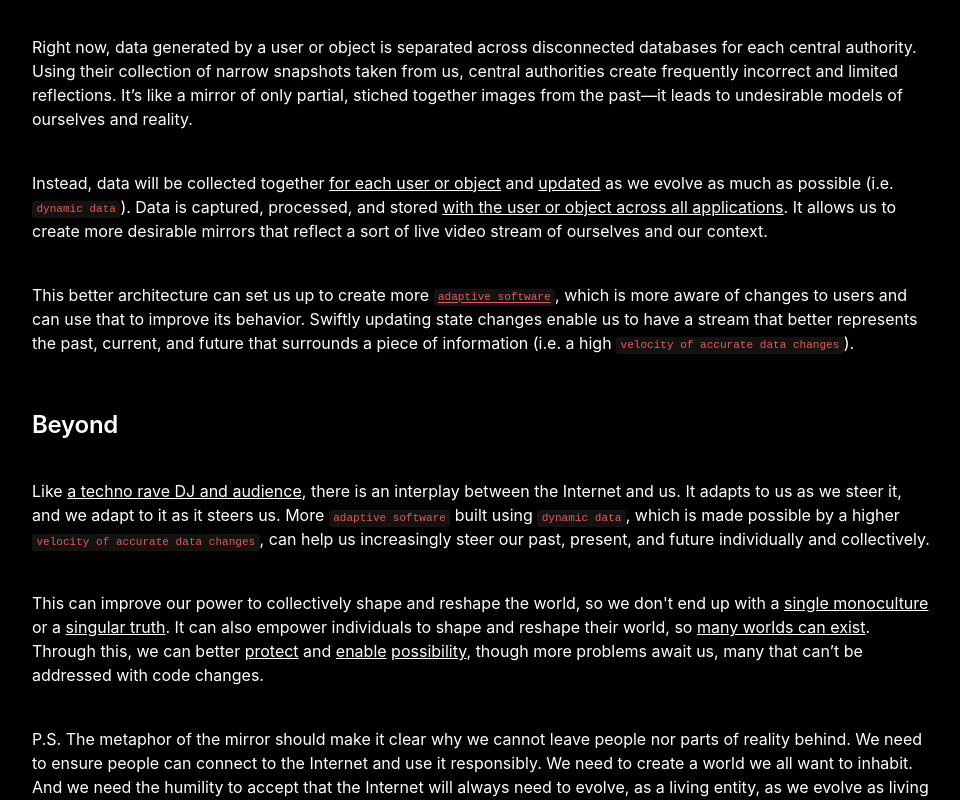
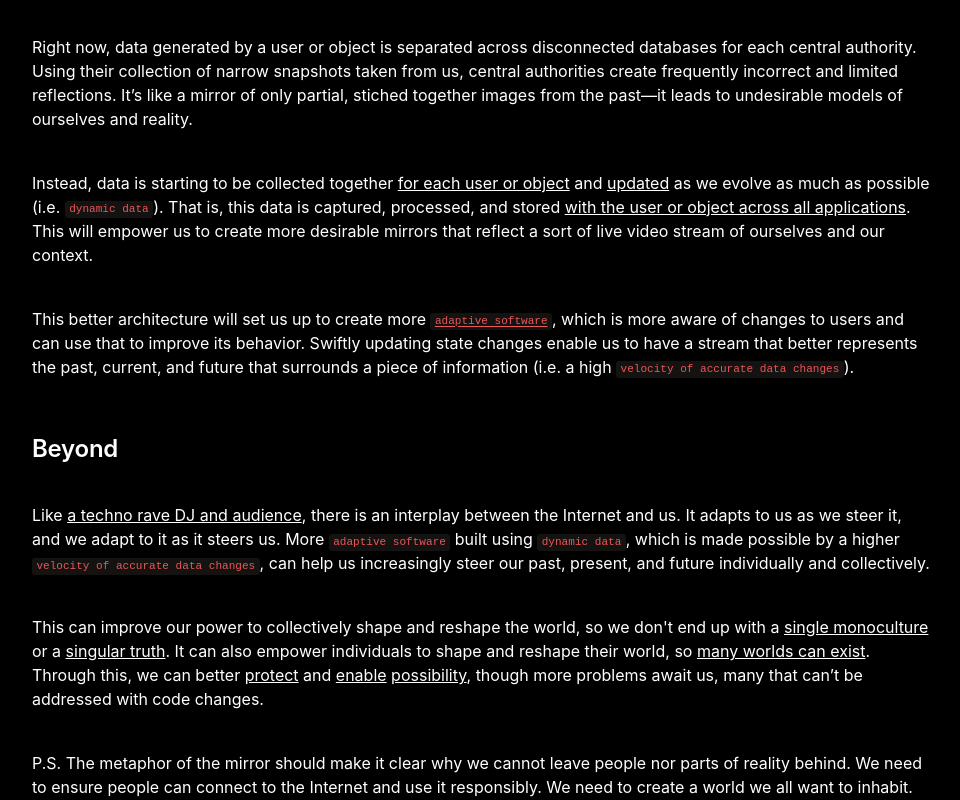
Before and after one commit to TyDunn/manyworlds.world, a plain HTML site: page index.html in a window 1280 px wide. Shown: the part 1581-2381 px from the top of the page, without its empty margins (158-1118 px from the left). Drawn offline with Linux system fonts and the light colour scheme.

Commit message:
Version 0.2.1

```diff
--- a/index.html
+++ b/index.html
@@ -7,7 +7,7 @@
 	<link rel="shortcut icon" type="image/png" href="circle.png"/>
 </head>
 <body><article id="48d1317c-5cf8-4a64-88f5-f1d340519ecc" class="page sans">
-<blockquote id="982fac99-e39a-4b35-beb8-3decf993b14a" class="">TL;DR: The Internet wants the world to remain <a href="https://www.youtube.com/watch?v=cR9MELDeS5o">something we make and can just as easily make differently</a> and become <a href="https://pluriverse.world/">a world where many worlds may fit</a>. For this end, it is beginning to refactor the architecture to better support <code>adaptive software</code>, <code>dynamic data</code>,  and a higher <code>velocity of accurate data changes</code> more generally. This is an early draft, so please ask before sharing with others.</blockquote>
+<blockquote id="982fac99-e39a-4b35-beb8-3decf993b14a" class="">TL;DR: The Internet wants the world to remain <a href="https://www.youtube.com/watch?v=cR9MELDeS5o">something we make and could just as easily make differently</a> and become <a href="https://pluriverse.world/">a world where many worlds may fit</a>. For this end, it is beginning to refactor the architecture to better support <code>adaptive software</code>, <code>dynamic data</code>,  and a higher <code>velocity of accurate data changes</code> more generally. This is an early draft, so please ask before sharing with others.</blockquote>
 <h2 id="6b721e81-e54a-400d-ba31-e95231e0c022" class="">Current</h2>
 <p id="0a08b655-d43d-4ffa-9444-af8e4a4d5f23" class="">Software does not just <a href="https://future.a16z.com/software-is-eating-the-world/">eat the world</a>; software first creates a mirror of the world and then <a href="https://wtf.tw/ref/agre_1994.pdf">we restructure ourselves</a> until it fits. Despite the <a href="https://mattturck.com/data2021/">many layers of abstraction</a>, all software development seems to ultimately contribute towards creating a more convincing reflection of either <a href="https://pudding.cool/2021/03/love-and-ai/">ourselves</a> (from <code>user_id</code> to <code>AI</code>) or the <a href="http://johnsalvatier.org/blog/2017/reality-has-a-surprising-amount-of-detail">reality that surrounds us</a> (from <code>object_id</code> to <code>VR</code>).</p><p id="00869510-1562-4284-bae3-ace18f60fdc5" class="">
 </p><p id="b4a1c6f4-3a90-4b96-b2ec-d713c9d5724d" class="">When <a href="https://reallifemag.com/fair-warning/">we believe a part of the mirror fits our desired selves and reality</a>, we press play on that software program and something people want done is automated, merging the mirror and reality into one. If we don't believe it fits, we adjust the reflection or <a href="https://www.wired.com/2013/11/software-is-reorganizing-the-world-and-cloud-formations-could-lead-to-physical-nations/">reorganize ourselves</a> until it is acceptable and then press play again, automating and merging again.</p><p id="f04421d1-bd36-440d-869d-9ed9f1abc68e" class="">
@@ -20,8 +20,8 @@
 </p><p id="86182df4-10fb-4e3f-a626-2a0a8cc08dab" class=""><a href="https://ipfs.io/ipfs/QmZL4eT1gxnE168Pmw3KyejW6fUfMNzMgeKMgcWJUfYGRj/Placeholder%20Thesis%20Summary.pdf">Rather than building more platforms</a> on top of TCP/IP, HTTP, etc. (i.e. networks operated by a central authrority), we are building <a href="https://ipfs.io/ipfs/QmR7GSQM93Cx5eAg6a6yRzNde1FQv7uL6X1o4k7zrJa3LX/ipfs.draft3.pdf">more protocols</a> (i.e. networks operated by themselves). This is now possible because <a href="https://future.a16z.com/tokens-are-a-new-digital-primitive/">tokens can be used as a native primitive of networks</a>, which can align incentives among network participants and make networks self-sustaining.</p><p id="d3852ecd-7eda-4bda-ad45-ad305eb5198d" class="">
 </p><p id="1f506104-af21-405a-93a4-528aedc4f20a" class="">The appetite of the Internet for a higher <code>velocity of accurate data changes</code> is driving demand for <a href="https://www.youtube.com/watch?v=7gC7xJ_98r8">networks operated by themselves</a> because <a href="https://mobiledevmemo.com/metaverse-isnt-here-yet/">central authorities are the primary bottleneck</a>. <a href="https://future.a16z.com/how-composability-unlocks-crypto-and-everything-else/">This shift</a> pushes <a href="https://www.usv.com/writing/2022/02/ceramic/">data control further towards the edge of the network</a>, where data about users and their context is better captured, processed, and stored.</p><p id="e5ed9c9e-315a-4509-9203-039b531254fd" class="">
 </p><p id="ab399afc-bc3c-44b7-ac25-7d0f2fbaa6e6" class="">Right now, data generated by a user or object is separated across disconnected databases for each central authority. Using their collection of narrow snapshots taken from us, central authorities create frequently incorrect and limited reflections. It’s like a mirror of only partial, stiched together images from the past—it leads to undesirable models of ourselves and reality.</p><p id="57afd217-aa9c-48b0-96ab-2960ea5e868c" class="">
-</p><p id="2d6c1851-1064-40c6-985d-0bbf8943b0f3" class="">Instead, data will be collected together <a href="https://www.w3.org/TR/did-core/">for each user or object</a> and <a href="https://github.com/ceramicnetwork/ceramic/blob/main/SPECIFICATION.md">updated</a> as we evolve as much as possible (i.e. <code>dynamic data</code>). Data is captured, processed, and stored <a href="https://ruben.verborgh.org/blog/2017/12/20/paradigm-shifts-for-the-decentralized-web/">with the user or object across all applications</a>. It allows us to create more desirable mirrors that reflect a sort of live video stream of ourselves and our context.</p><p id="33cdd263-9c99-4174-a3fa-e08163ed6cb9" class="">
-</p><p id="531f0007-c914-4475-b895-b7be1f005bc1" class="">This better architecture can set us up to create more <code><a href="https://syncedreview.com/2018/11/29/michael-i-jordan-interview-clarity-of-thought-on-ai/">adaptive software</a></code>, which is more aware of changes to users and can use that to improve its behavior. Swiftly updating state changes enable us to have a stream that better represents the past, current, and future that surrounds a piece of information (i.e. a high <code>velocity of accurate data changes</code>).</p>
+</p><p id="2d6c1851-1064-40c6-985d-0bbf8943b0f3" class="">Instead, data is starting to be collected together <a href="https://www.w3.org/TR/did-core/">for each user or object</a> and <a href="https://github.com/ceramicnetwork/ceramic/blob/main/SPECIFICATION.md">updated</a> as we evolve as much as possible (i.e. <code>dynamic data</code>). That is, this data is captured, processed, and stored <a href="https://ruben.verborgh.org/blog/2017/12/20/paradigm-shifts-for-the-decentralized-web/">with the user or object across all applications</a>. This will empower us to create more desirable mirrors that reflect a sort of live video stream of ourselves and our context.</p><p id="33cdd263-9c99-4174-a3fa-e08163ed6cb9" class="">
+</p><p id="531f0007-c914-4475-b895-b7be1f005bc1" class="">This better architecture will set us up to create more <code><a href="https://syncedreview.com/2018/11/29/michael-i-jordan-interview-clarity-of-thought-on-ai/">adaptive software</a></code>, which is more aware of changes to users and can use that to improve its behavior. Swiftly updating state changes enable us to have a stream that better represents the past, current, and future that surrounds a piece of information (i.e. a high <code>velocity of accurate data changes</code>).</p>
 <h2 id="44ec3589-d76f-42b6-8497-ce2b20c8fd3b" class="">Beyond</h2><p id="72d5c562-50c8-4f2e-90c0-745f85b1c073" class="">
 </p><p id="f9cb66e8-0373-4793-9f6f-5056217ba927" class="">Like <a href="https://youtu.be/FiK7s_0tGsg?t=489">a techno rave DJ and audience</a>, there is an interplay between the Internet and us. It adapts to us as we steer it, and we adapt to it as it steers us. More <code>adaptive software</code> built using <code>dynamic data</code>, which is made possible by a higher <code>velocity of accurate data changes</code>, can help us increasingly steer our past, present, and future individually and collectively.</p>
 </p><p id="f9cb66e8-0373-4793-9f6f-5056217ba927" class="">This can improve our power to collectively shape and reshape the world, so we don't end up with a <a href="https://niccolo.substack.com/p/the-dubrovnik-interviews-marc-andreessen">single monoculture</a> or a <a href="https://archive.transmediale.de/sites/default/files/public/node/publication/field_pubpdf/fid/63294/Eternal%20Network_Guide_web.pdf">singular truth</a>. It can also empower individuals to shape and reshape their world, so <a href="https://interdependence.online/">many worlds can exist</a>. Through this, we can better <a href="https://direct.mit.edu/artl/article-abstract/27/1/44/101872/The-Impossibility-of-Automating-Ambiguity?redirectedFrom=fulltext">protect</a> and <a href="https://laboriacuboniks.net/manifesto/xenofeminism-a-politics-for-alienation/">enable</a> <a href="https://www.wtf.tw/ref/carse.pdf">possibility</a>, though more problems await us, many that can’t be addressed with code changes.</p><p id="199e12a0-de28-4256-96a6-0fad023a531c" class="">
```
